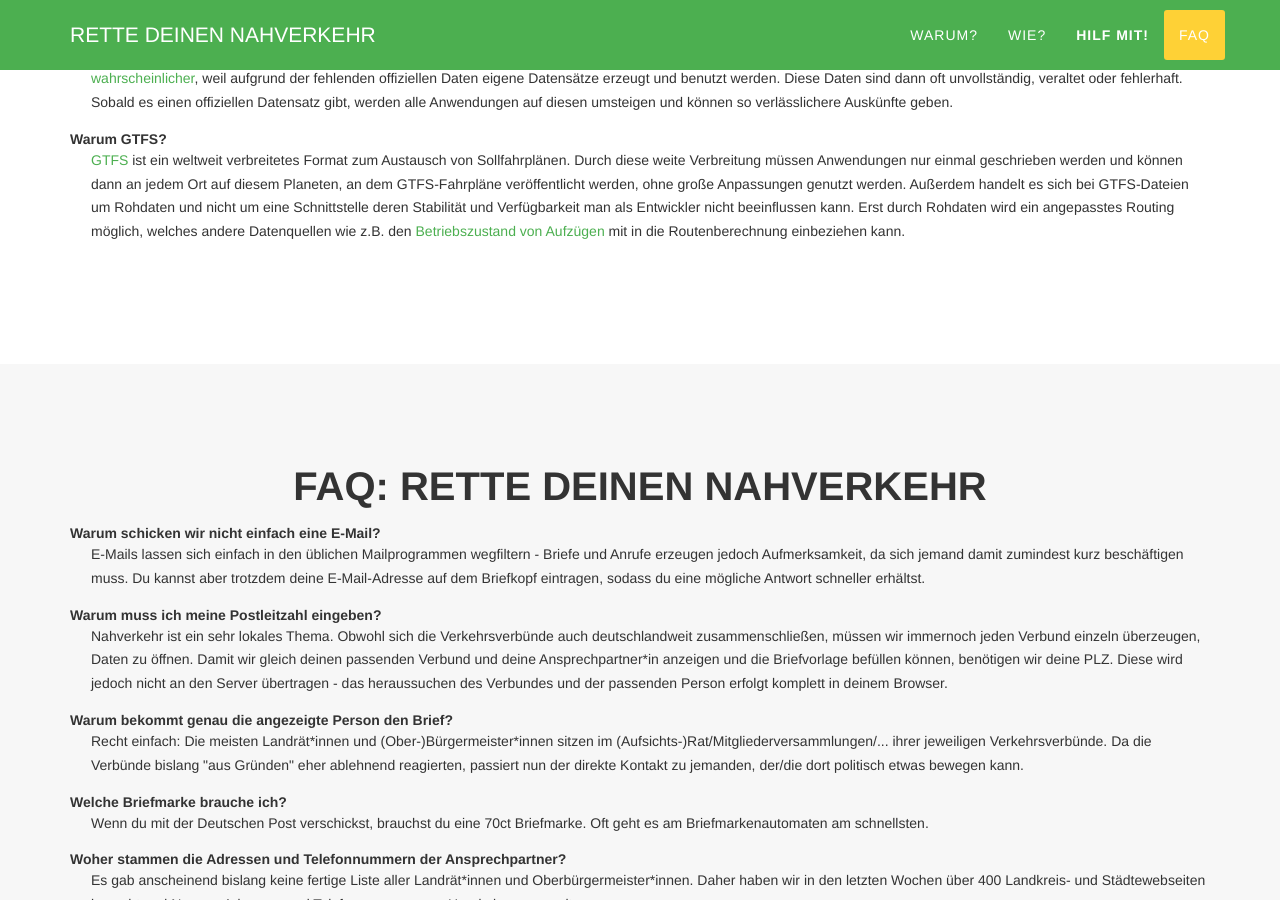
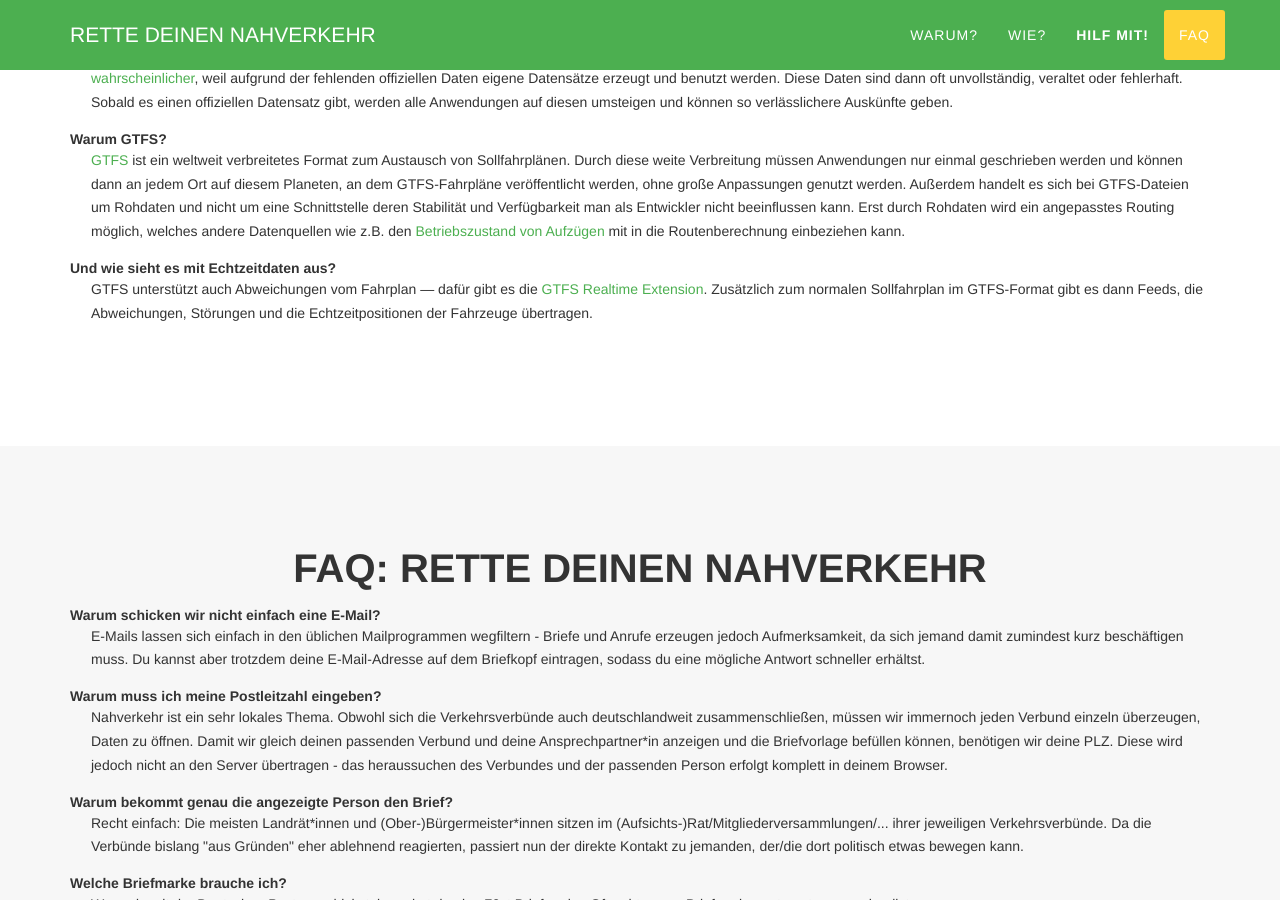
Before and after one commit to okfde/rettedeinennahverkehr, a Jekyll site: the page built from index.html, in a window 1280 px wide and 900 px high, scrolled down 5018 px. Built offline with Jekyll 4.4.1, drawn with Linux system fonts in a browser that asks for light colours; comment, search, counter and statistics services are not loaded.

Commit message:
FAQ: add gtfs realtime

```diff
--- a/_includes/faq.html
+++ b/_includes/faq.html
@@ -38,6 +38,9 @@
 
                               <dt>Warum GTFS?</dt>
                               <dd><a href="https://de.wikipedia.org/wiki/General_Transit_Feed_Specification">GTFS</a> ist ein weltweit verbreitetes Format zum Austausch von Sollfahrplänen. Durch diese weite Verbreitung müssen Anwendungen nur einmal geschrieben werden und können dann an jedem Ort auf diesem Planeten, an dem GTFS-Fahrpläne veröffentlicht werden, ohne große Anpassungen genutzt werden. Außerdem handelt es sich bei GTFS-Dateien um Rohdaten und nicht um eine Schnittstelle deren Stabilität und Verfügbarkeit man als Entwickler nicht beeinflussen kann. Erst durch Rohdaten wird ein angepasstes Routing möglich, welches andere Datenquellen wie z.B. den <a href="http://data.deutschebahn.com/dataset/fasta-station-facilities-status">Betriebszustand von Aufzügen</a> mit in die Routenberechnung einbeziehen kann.</dd>
+
+                              <dt>Und wie sieht es mit Echtzeitdaten aus?</dt>
+                              <dd>GTFS unterstützt auch Abweichungen vom Fahrplan &mdash; dafür gibt es die <a href="https://developers.google.com/transit/gtfs-realtime/">GTFS Realtime Extension</a>. Zusätzlich zum normalen Sollfahrplan im GTFS-Format gibt es dann Feeds, die Abweichungen, Störungen und die Echtzeitpositionen der Fahrzeuge übertragen.</dd>
                          </dl>
                     </div>
                </div>
```
